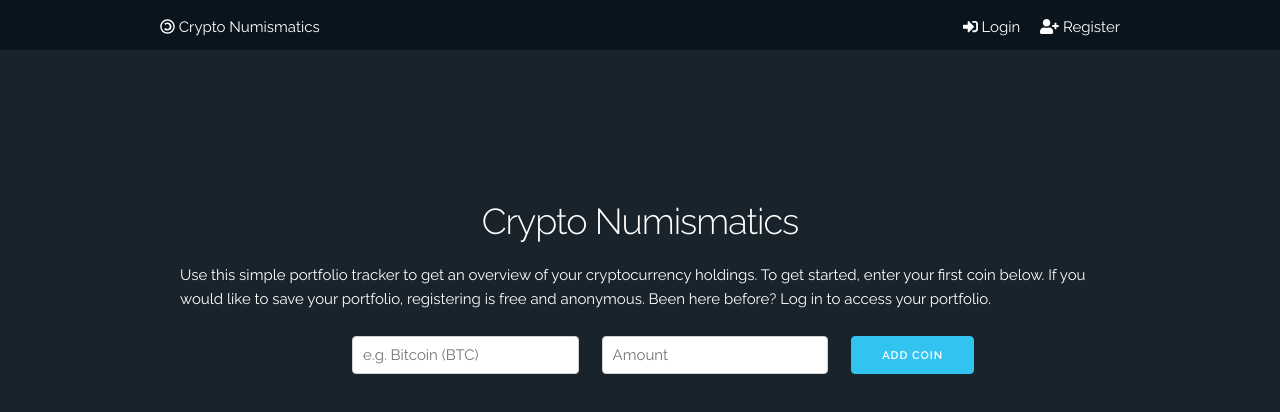
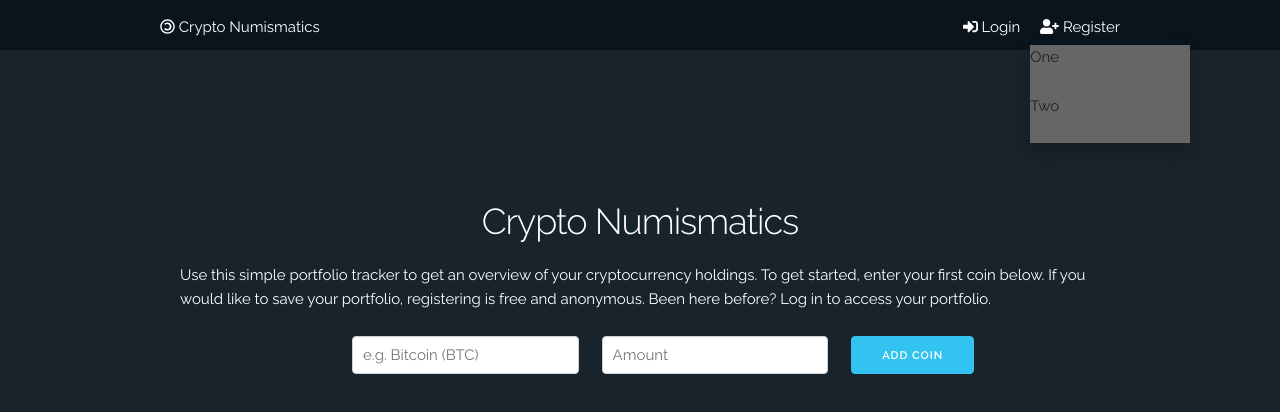
Before and after one commit to thomahau/crypto-numismatics, a website: page public/index.html in a window 1280 px wide. Both pictures are taken after a click on the link "Register". Drawn offline with nearby package versions, Linux system fonts and the light colour scheme.

Commit message:
started work on register dropdown

```diff
--- a/public/css/style.css
+++ b/public/css/style.css
@@ -227,6 +227,19 @@ main .button:hover {
 	cursor: pointer;
 }
 
+.dropdown-register {
+	display: none;
+	position: absolute;
+	left: -10px;
+	top: 30px;
+	background-color: #666;
+	min-width: 160px;
+	text-align: left;
+	box-shadow: 0px 8px 16px 0px rgba(0, 0, 0, 0.2);
+	z-index: 1;
+	cursor: pointer;
+}
+
 .dropdown-content a {
 	color: white;
 	padding: 10px 15px;
--- a/public/index.html
+++ b/public/index.html
@@ -18,9 +18,15 @@
 			<a class="u-pull-left" href="/">
 				<i class="far fa-copyright fa-flip-horizontal"></i> Crypto Numismatics
 			</a>
-			<a class="u-pull-right">
-				<i class="fas fa-user-plus"></i><span class="nav-text"> Register</span>
-			</a>
+			<div class="dropdown u-pull-right">
+				<a class="js-register-drop-btn">
+					<i class="fas fa-user-plus"></i><span class="nav-text"> Register</span>
+				</a>
+				<div class="dropdown-register">
+					<p>One</p>
+					<p>Two</p>
+				</div>
+			</div>
 			<a class="u-pull-right li-space">
 				<i class="fas fa-sign-in-alt"></i><span class="nav-text"> Login</span>
 			</a>
--- a/public/js/app.js
+++ b/public/js/app.js
@@ -5,6 +5,12 @@ let globalPortfolioValue = 0;
 function populateSearchOptions() {
 	$('.coin-search').autocomplete({
 		source: COINS
+	});
+}
+
+function handleRegisterDropdown() {
+	$('.js-register-drop-btn').click(function() {
+		$('.dropdown-register').toggleClass('show');
 	});
 }
 
@@ -373,6 +379,7 @@ function handleDeletePortfolioItem() {
 
 $(function() {
 	populateSearchOptions();
+	handleRegisterDropdown();
 	handleNewCoinSubmit();
 	handleSettingsDropdown();
 	handleAddPortfolioItemClick();
```
